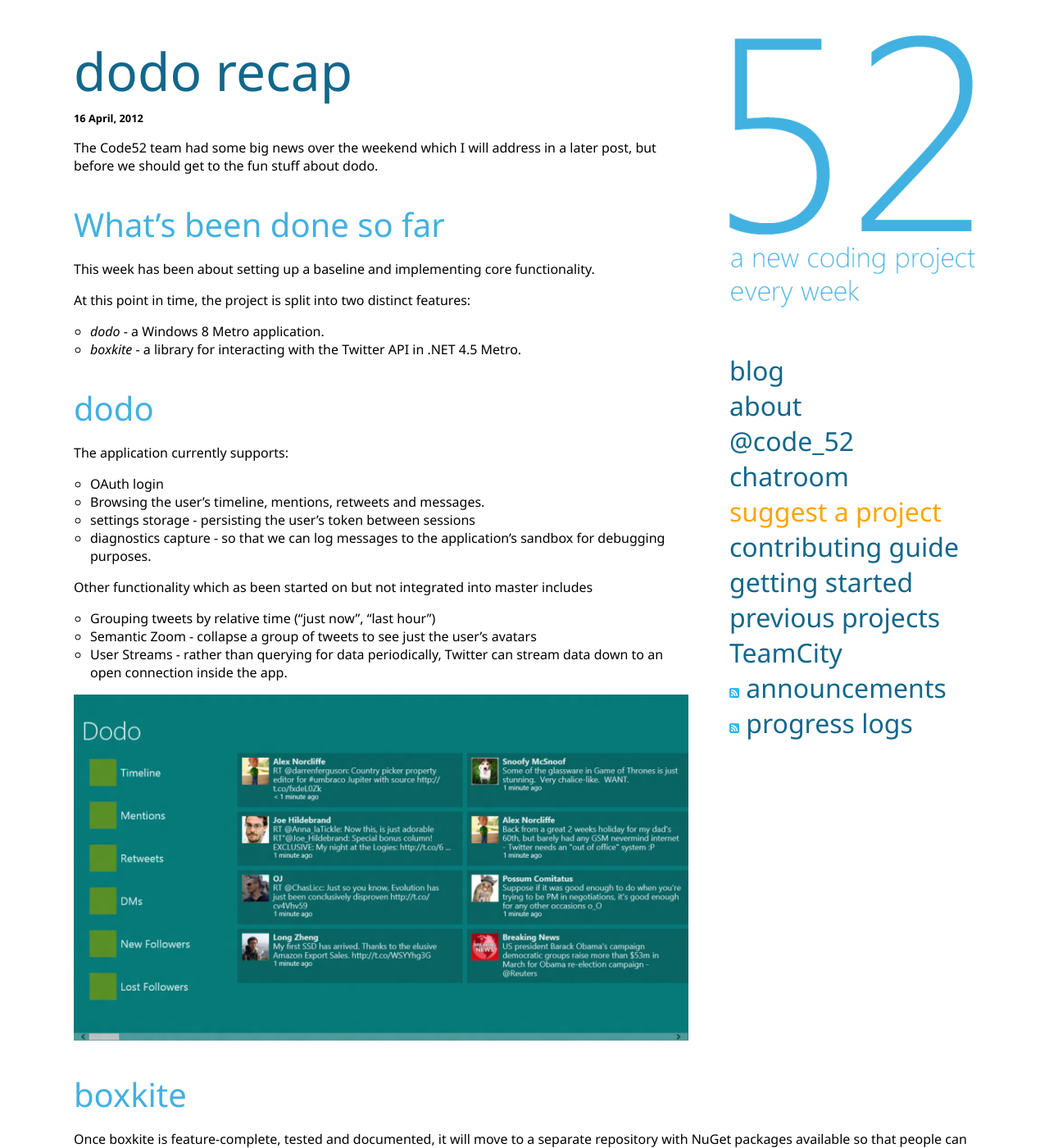
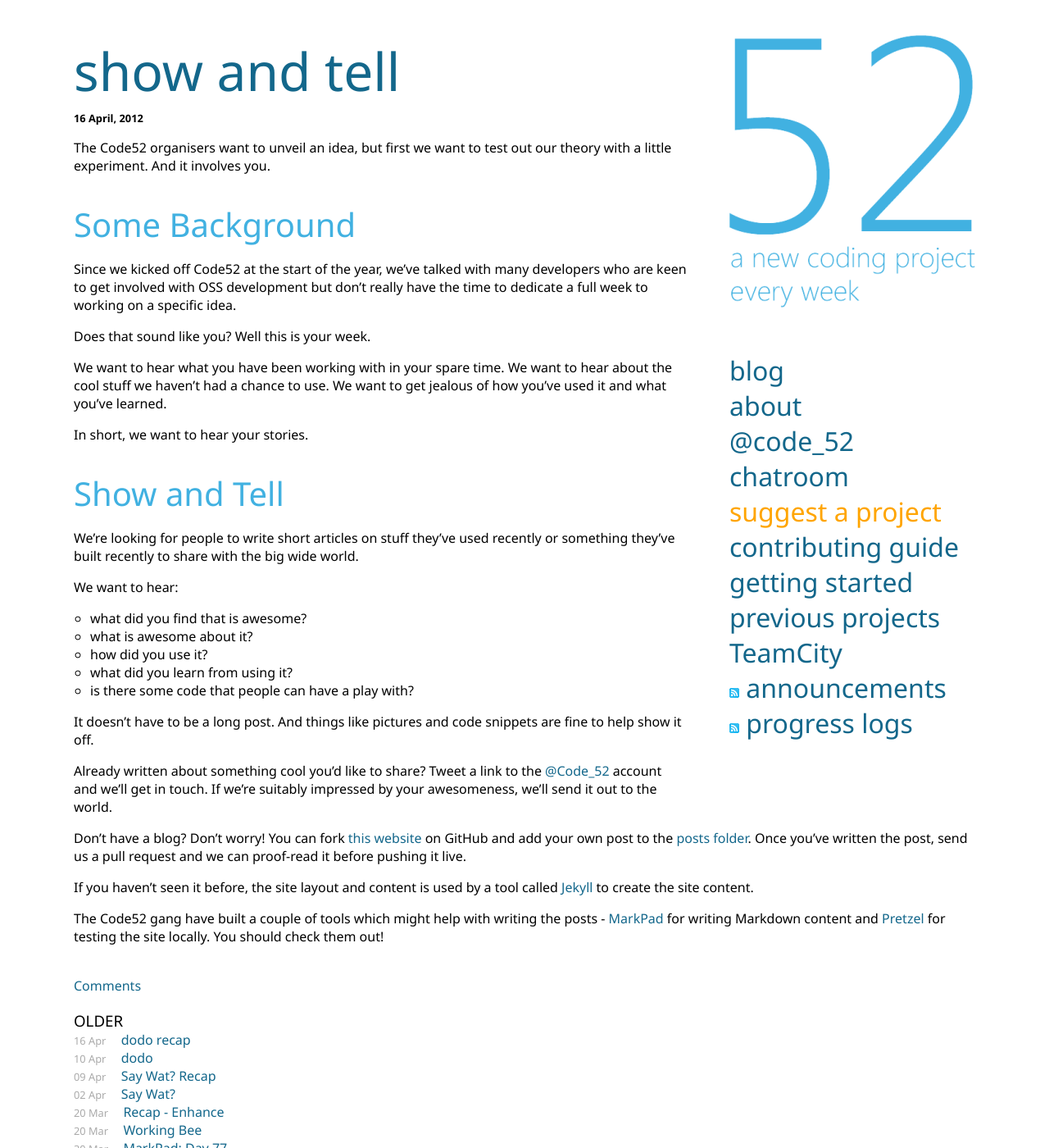
Before and after one commit to Code52/code52.github.com, a Jekyll site: the page built from blog.md, in a window 1280 px wide and 1400 px high. Shown: the whole window at 82% size. Built offline with Jekyll 4.4.1, drawn with Linux system fonts in a browser that asks for light colours; Markdown is read by kramdown in place of the engine named in the settings; comment, search, counter and statistics services are not loaded; some of the changed text lies outside the part shown.

Commit message:
first cut of show and tell

```diff
--- /dev/null
+++ b/_posts/2012-04-17-learning-week.md
@@ -0,0 +1,42 @@
+---
+layout: post
+permalink: /show-and-tell.html
+date: 2012-04-16 23:00
+title: "show and tell"
+author: "@shiftkey"
+comments: true
+---
+
+The Code52 organisers want to unveil an idea, but first we want to test out our theory with a little experiment. And it involves you.
+
+## Some Background
+
+Since we kicked off Code52 at the start of the year, we've talked with many developers who are keen to get involved with OSS development but don't really have the time to dedicate a full week to working on a specific idea.
+
+Does that sound like you? Well this is your week.
+
+We want to hear what you have been working with in your spare time. We want to hear about the cool stuff we haven't had a chance to use. We want to get jealous of how you've used it and what you've learned.
+
+In short, we want to hear your stories.
+
+## Show and Tell
+
+We're looking for people to write short articles on stuff they've used recently or something they've built recently to share with the big wide world.
+
+We want to hear:
+
+ - what did you find that is awesome?
+ - what is awesome about it?
+ - how did you use it?
+ - what did you learn from using it?
+ - is there some code that people can have a play with?
+
+It doesn't have to be a long post. And things like pictures and code snippets are fine to help show it off.
+
+Already written about something cool you'd like to share? Tweet a link to the [@Code_52](http://twitter.com/Code_52) account and we'll get in touch. If we're suitably impressed by your awesomeness, we'll send it out to the world.
+
+Don't have a blog? Don't worry! You can fork [this website](http://github.com/Code52/code52.github.com) on GitHub and add your own post to the [posts folder](http://github.com/Code52/code52.github.com/tree/master/_posts). Once you've written the post, send us a pull request and we can proof-read it before pushing it live.
+
+If you haven't seen it before, the site layout and content is used by a tool called [Jekyll](http://github.com/mojombo/jekyll/wiki) to create the site content.
+
+The Code52 gang have built a couple of tools which might help with writing the posts - [MarkPad](http://code52.org/DownmarkerWPF) for writing Markdown content and [Pretzel](http://code52.org/pretzel) for testing the site locally. You should check them out!
```
Also changed, not shown: _posts/2012-04-16-dodo-recap.md (+1 -1 lines).
